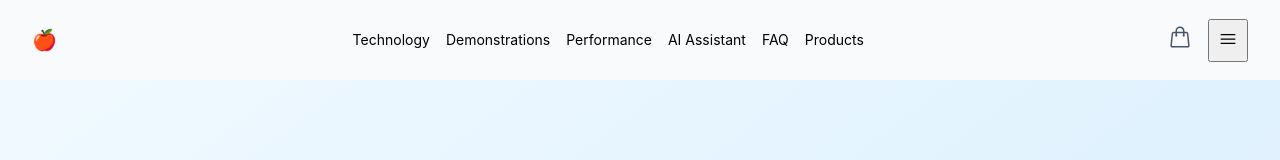
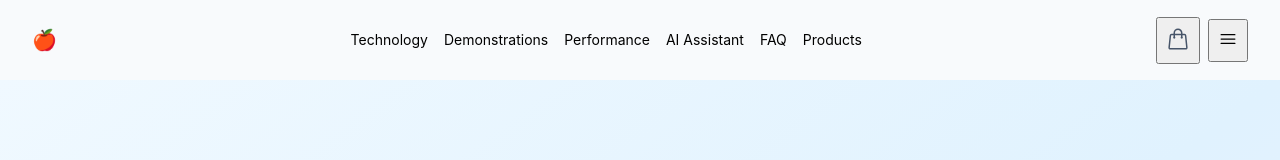
Before and after one commit to molave0524/two-phase-cooling-education, a Next.js app: page / in a window 1280 px wide. Shown: the top 160 px of the page. Built offline with nearby package versions, Linux system fonts and the light colour scheme.

Commit message:
Fix cart functionality - add CartDrawer to layout and update CartButton

```diff
--- a/src/app/layout.tsx
+++ b/src/app/layout.tsx
@@ -4,6 +4,7 @@ import { Providers } from './providers'
 import { Header } from '@/components/layout/Header'
 import { Footer } from '@/components/layout/Footer'
 import { ErrorBoundary } from '@/components/error/ErrorBoundary'
+import CartDrawer from '@/components/cart/CartDrawer'
 // Toaster is now handled in Providers
 
 // Apple-style system font stack for optimal performance and Apple look
@@ -191,6 +192,9 @@ export default function RootLayout({ children }: { children: React.ReactNode })
             <Footer />
           </ErrorBoundary>
 
+          {/* Cart Drawer */}
+          <CartDrawer />
+
           {/* Toast notifications handled in Providers */}
         </Providers>
 
--- a/src/components/cart/CartButton.tsx
+++ b/src/components/cart/CartButton.tsx
@@ -1,28 +1,24 @@
 'use client'
 
 import React from 'react'
-import Link from 'next/link'
+import { ShoppingBagIcon } from '@heroicons/react/24/outline'
 import { useCartStore } from '@/stores/cartStore'
-import { ShoppingBagIcon } from '@heroicons/react/24/outline'
 
 export default function CartButton() {
-  const { itemCount } = useCartStore()
+  const { openCart, itemCount } = useCartStore()
 
   return (
-    <Link
-      href='/cart'
+    <button
+      onClick={openCart}
       className='relative p-2 text-secondary-600 hover:text-primary-600 transition-colors'
-      aria-label={`Shopping cart with ${itemCount} items`}
+      aria-label={`Open cart with ${itemCount} items`}
     >
-      <div className='relative'>
-        <ShoppingBagIcon className='w-6 h-6' />
-
-        {itemCount > 0 && (
-          <span className='absolute top-0 right-0 transform translate-x-1/3 -translate-y-1/2 bg-primary-600 text-white text-xs font-bold rounded-full min-w-[1rem] h-4 flex items-center justify-center text-[10px]'>
-            {itemCount > 99 ? '99+' : itemCount}
-          </span>
-        )}
-      </div>
-    </Link>
+      <ShoppingBagIcon className='w-6 h-6' />
+      {itemCount > 0 && (
+        <span className='absolute -top-2 -right-2 bg-primary-600 text-white text-xs rounded-full h-5 w-5 flex items-center justify-center font-medium'>
+          {itemCount > 99 ? '99+' : itemCount}
+        </span>
+      )}
+    </button>
   )
 }
```
